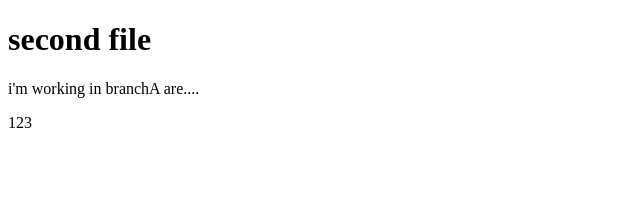
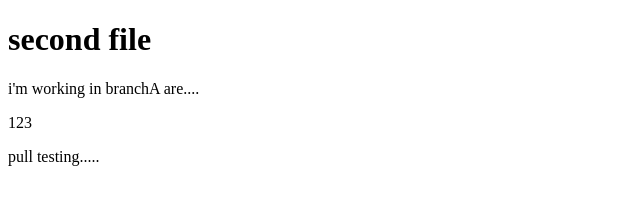
Before and after one commit to abdurDaily/git-testing, a plain HTML site: page second.html in a window 1280 px wide. Shown: the whole page, without its empty margins (0-640 px from the left). Drawn offline with Linux system fonts and the light colour scheme.

Commit message:
pull testing

```diff
--- a/second.html
+++ b/second.html
@@ -11,5 +11,8 @@
     <p class="test">i'm working in branchA are....</p>
 
     <span class="pera">123</span>
+
+
+    <p>pull testing.....</p>
 </body>
 </html>
```
